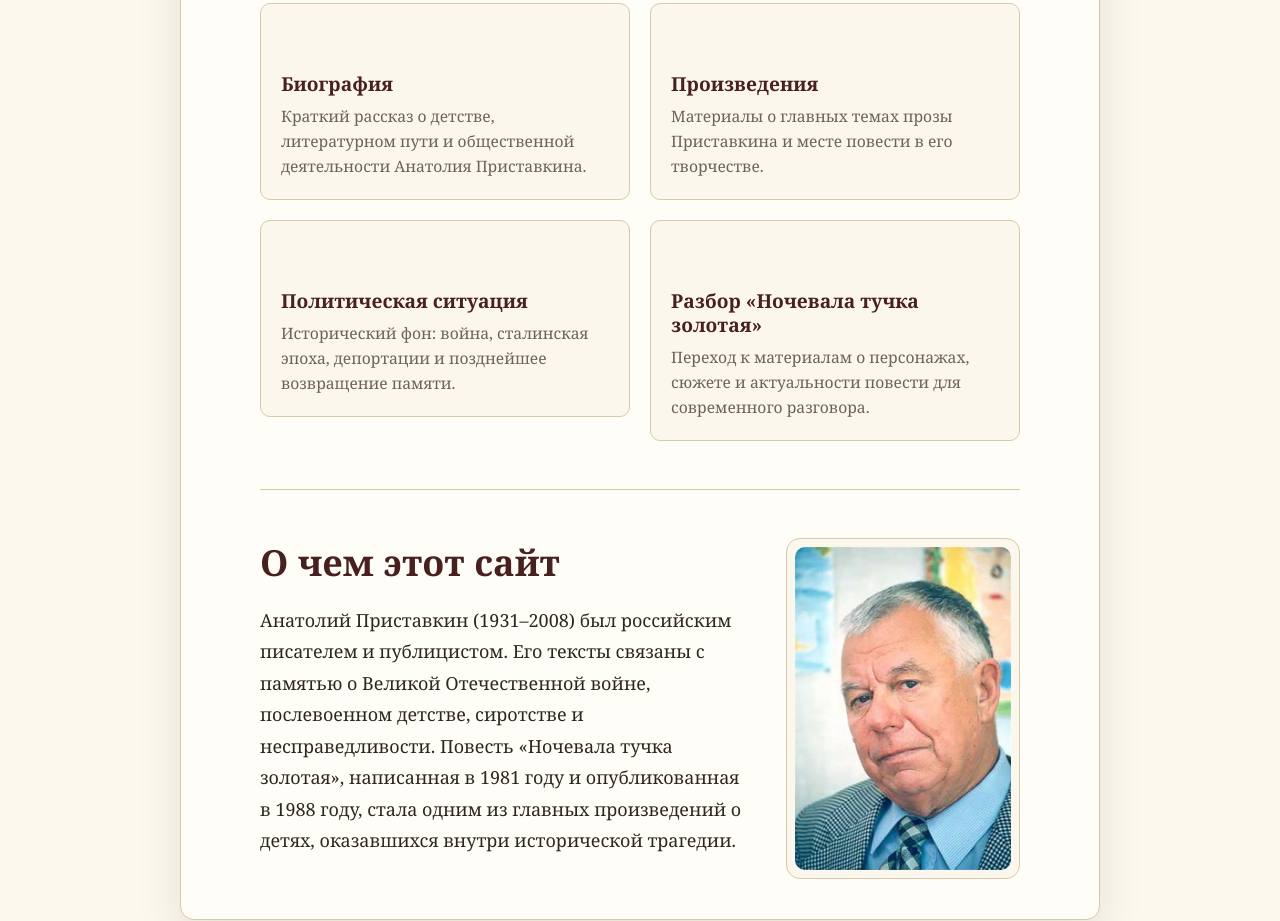
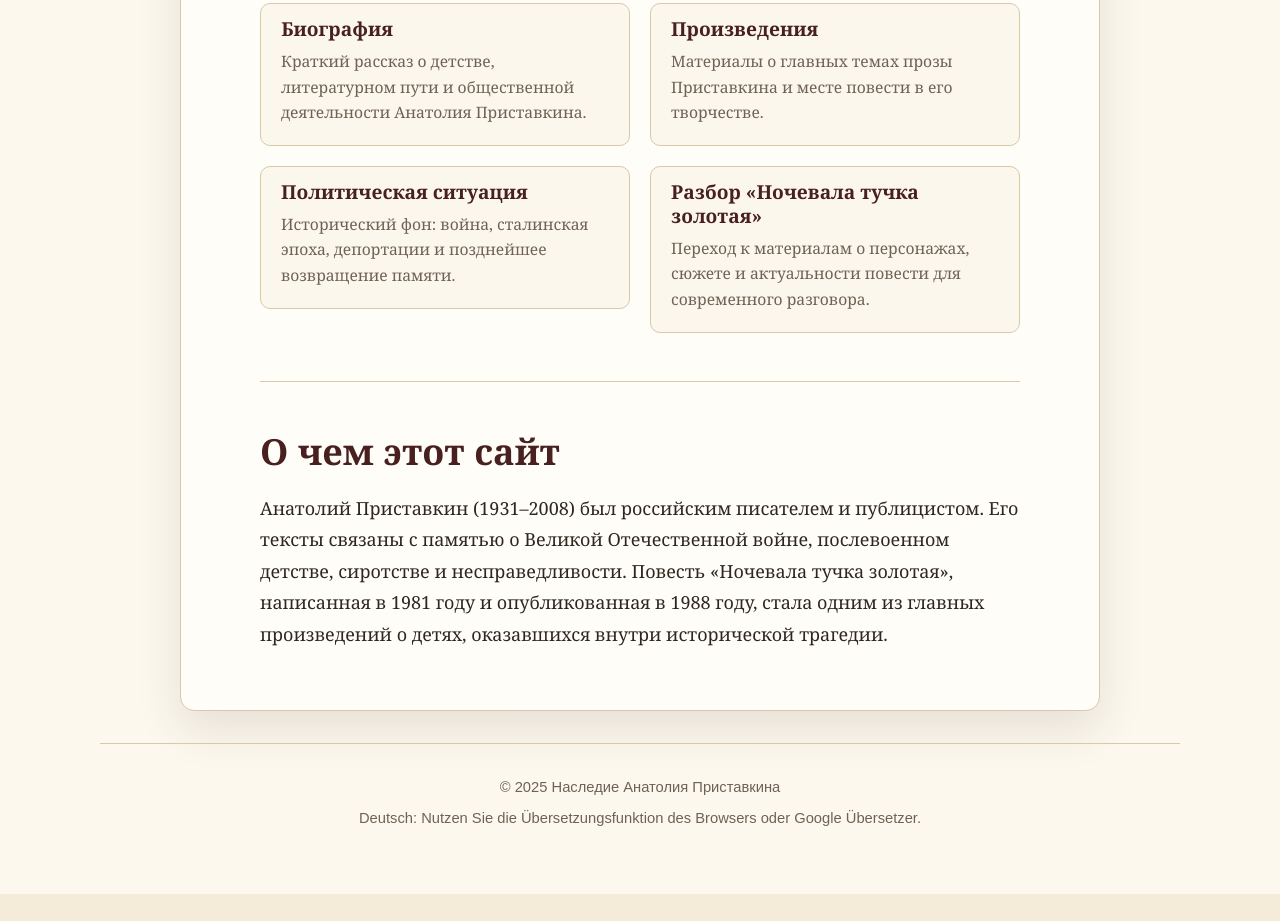
Before and after one commit to Vladimirstebelsk/Naslediye-A.-Pristavkina, a plain HTML site: page index.html in a window 1280 px wide. Shown: the part 1054-1975 px from the top of the page. After the commit the page ends 1948 px from the top, so only its background shows below. Drawn offline with Linux system fonts and the light colour scheme.

Commit message:
Tighten homepage card spacing

```diff
--- a/index.html
+++ b/index.html
@@ -64,17 +64,10 @@
         </section>
 
         <section class="intro home-sections">
-            <div class="intro-container">
-                <div class="intro-text">
-                    <h2>О чем этот сайт</h2>
-                    <p>
-                        Анатолий Приставкин (1931–2008) был российским писателем и публицистом. Его тексты связаны с памятью о Великой Отечественной войне, послевоенном детстве, сиротстве и несправедливости. Повесть «Ночевала тучка золотая», написанная в 1981 году и опубликованная в 1988 году, стала одним из главных произведений о детях, оказавшихся внутри исторической трагедии.
-                    </p>
-                </div>
-                <div class="intro-image">
-                    <img src="pristavkin.jpg" alt="Анатолий Приставкин" />
-                </div>
-            </div>
+            <h2>О чем этот сайт</h2>
+            <p>
+                Анатолий Приставкин (1931–2008) был российским писателем и публицистом. Его тексты связаны с памятью о Великой Отечественной войне, послевоенном детстве, сиротстве и несправедливости. Повесть «Ночевала тучка золотая», написанная в 1981 году и опубликованная в 1988 году, стала одним из главных произведений о детях, оказавшихся внутри исторической трагедии.
+            </p>
         </section>
     </main>
 
--- a/style.css
+++ b/style.css
@@ -254,7 +254,7 @@ main:empty {
 
 .section-card {
     display: block;
-    padding: var(--space-md);
+    padding: var(--space-sm) var(--space-md) var(--space-md);
     color: var(--color-text);
     text-decoration: none;
     background: var(--color-paper-soft);
@@ -263,6 +263,7 @@ main:empty {
 }
 
 .section-card h3 {
+    margin-top: 0;
     margin-bottom: var(--space-xs);
     color: var(--color-accent-dark);
     font-size: 1.2rem;
```
